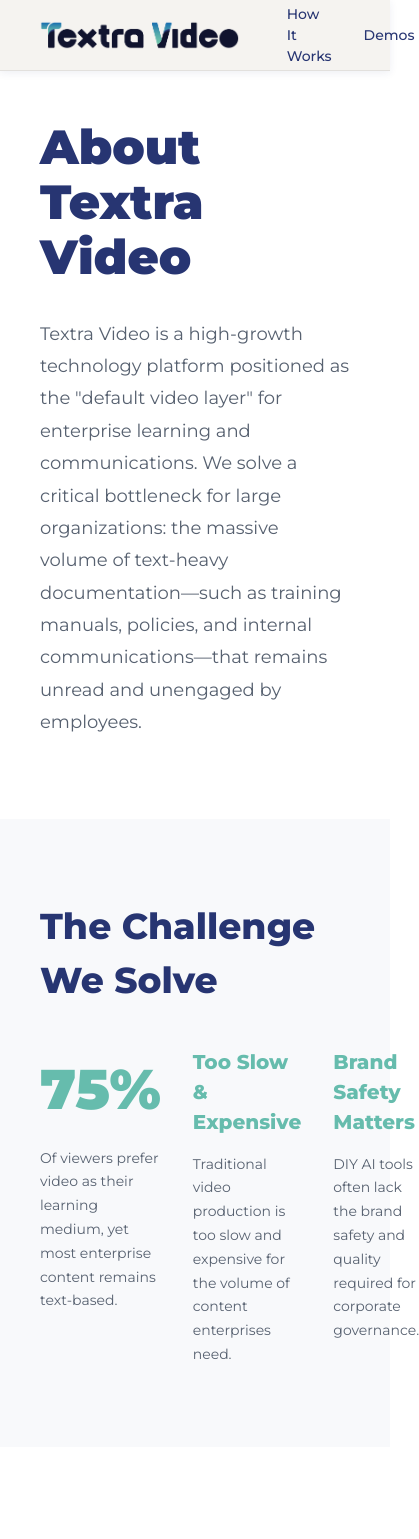
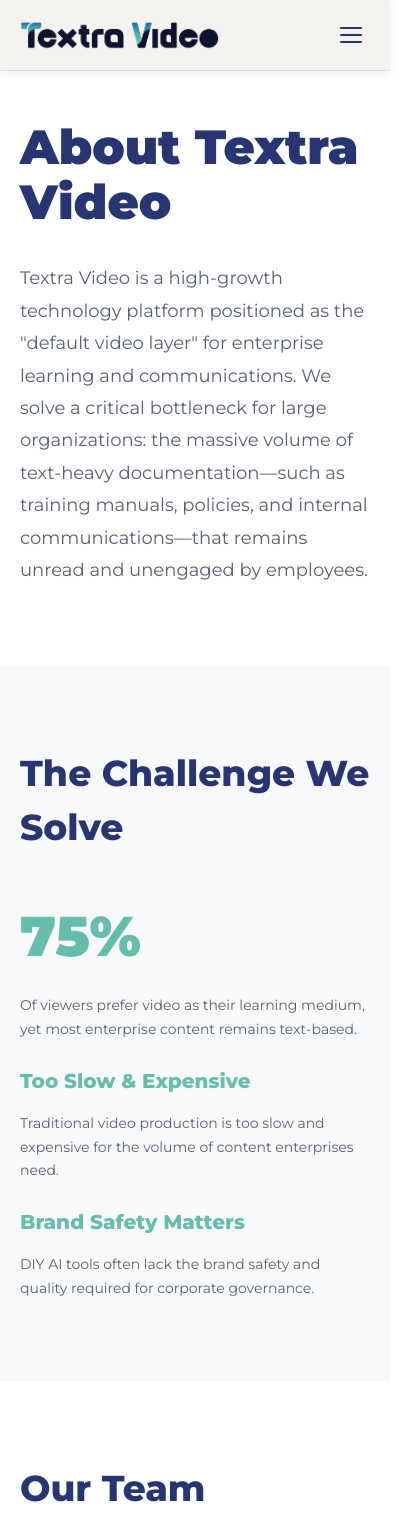
Before and after one commit to rajvalley-textra/textra-video, a Next.js app: page /about in a window 390 px wide. Shown: the top 1539 px of the page, 419 px wide, since content can reach past the window. Built offline with nearby package versions, Linux system fonts and the light colour scheme.

Commit message:
Fix mobile responsiveness: hamburger menu in NavBar, responsive grids for demos/team/about sections

```diff
--- a/app/about/page.tsx
+++ b/app/about/page.tsx
@@ -62,7 +62,7 @@
       <main>
       {/* Hero */}
       <section style={{ paddingTop: 120, paddingBottom: 80, background: '#fff' }}>
-        <div style={{ maxWidth: 1200, margin: '0 auto', padding: '0 40px' }}>
+        <div style={{ maxWidth: 1200, margin: '0 auto', padding: '0 40px' }} className="wrap-pad">
           <h1 style={{ fontSize: 48, fontWeight: 900, color: C.navy, lineHeight: 1.15, margin: '0 0 32px 0' }}>
             About Textra Video
           </h1>
@@ -77,9 +77,9 @@
 
       {/* Problem */}
       <section style={{ paddingTop: 80, paddingBottom: 80, background: '#f8f9fb' }}>
-        <div style={{ maxWidth: 1200, margin: '0 auto', padding: '0 40px' }}>
+        <div style={{ maxWidth: 1200, margin: '0 auto', padding: '0 40px' }} className="wrap-pad">
           <h2 style={{ fontSize: 36, fontWeight: 800, color: C.navy, margin: '0 0 40px 0' }}>The Challenge We Solve</h2>
-          <div style={{ display: 'grid', gridTemplateColumns: 'repeat(3, 1fr)', gap: 32 }}>
+          <div className="about-problem-grid" style={{ display: 'grid', gridTemplateColumns: 'repeat(3, 1fr)', gap: 32 }}>
             <div>
               <div style={{ fontSize: 56, fontWeight: 900, color: C.teal, marginBottom: 16 }}>75%</div>
               <p style={{ fontSize: 14, color: C.gray600, lineHeight: 1.7 }}>
@@ -104,9 +104,9 @@
 
       {/* Team */}
       <section id="team" style={{ paddingTop: 80, paddingBottom: 80, background: '#fff' }}>
-        <div style={{ maxWidth: 1200, margin: '0 auto', padding: '0 40px' }}>
+        <div style={{ maxWidth: 1200, margin: '0 auto', padding: '0 40px' }} className="wrap-pad">
           <h2 style={{ fontSize: 36, fontWeight: 800, color: C.navy, margin: '0 0 56px 0' }}>Our Team</h2>
-          <div style={{ display: 'grid', gridTemplateColumns: 'repeat(5, 1fr)', gap: 24 }}>
+          <div className="team-grid" style={{ display: 'grid', gridTemplateColumns: 'repeat(5, 1fr)', gap: 24 }}>
             {team.map((member) => (
               <div
                 key={member.name}
--- a/app/globals.css
+++ b/app/globals.css
@@ -49,6 +49,12 @@
   .cta-inner       { padding: 48px 32px !important; }
   .cta-title       { font-size: 34px !important; }
   .wrap-pad        { padding: 0 20px !important; }
+  .examples-grid       { grid-template-columns: repeat(2, 1fr) !important; }
+  .team-grid           { grid-template-columns: repeat(3, 1fr) !important; }
+  .about-problem-grid  { grid-template-columns: 1fr !important; gap: 24px !important; }
+  .nav-links           { display: none !important; }
+  .nav-cta             { display: none !important; }
+  .nav-burger          { display: flex !important; }
 }
 
 @media (max-width: 560px) {
@@ -56,4 +62,6 @@
   .stats-grid { grid-template-columns: 1fr !important; }
   .footer-cols { grid-template-columns: 1fr !important; }
   .role-tabs  { flex-direction: column !important; align-items: center !important; }
+  .examples-grid { grid-template-columns: 1fr !important; }
+  .team-grid     { grid-template-columns: repeat(2, 1fr) !important; }
 }
--- a/components/ExamplesSection.tsx
+++ b/components/ExamplesSection.tsx
@@ -33,8 +33,8 @@
   };
 
   return (
-    <section id="demos" style={{ background: '#fff', padding: '80px 40px' }}>
-      <div style={{ ...WRAP }}>
+    <section id="demos" style={{ background: '#fff', padding: '80px 0' }}>
+      <div style={{ ...WRAP }} className="wrap-pad">
         <div style={{ textAlign: 'center', marginBottom: 60 }}>
           <h2 style={{ fontSize: 42, fontWeight: 900, color: C.navy, lineHeight: 1.1, margin: '0 0 16px 0' }}>
             See It In Action
@@ -44,7 +44,7 @@
           </p>
         </div>
 
-        <div style={{ display: 'grid', gridTemplateColumns: 'repeat(3, 1fr)', gap: 24, marginTop: 40 }}>
+        <div className="examples-grid" style={{ display: 'grid', gridTemplateColumns: 'repeat(3, 1fr)', gap: 24, marginTop: 40 }}>
           {videos.map((video) => (
             <div key={video.id}>
               <div
--- a/components/NavBar.tsx
+++ b/components/NavBar.tsx
@@ -14,6 +14,7 @@
 
 export default function NavBar() {
   const [scrolled, setScrolled] = useState(false);
+  const [menuOpen, setMenuOpen] = useState(false);
 
   useEffect(() => {
     const fn = () => setScrolled(window.scrollY > 50);
@@ -30,19 +31,19 @@
       boxShadow: sh.sm,
       transition: 'all 280ms cubic-bezier(0,0,0.2,1)',
     }}>
-      <div style={{ ...WRAP, display: 'flex', alignItems: 'center', height: 70 }}>
+      <div style={{ ...WRAP, display: 'flex', alignItems: 'center', height: 70 }} className="wrap-pad">
         <a href="/" style={{ display: 'flex', alignItems: 'center', gap: 0, textDecoration: 'none', flexShrink: 0, height: 28 }}>
           <img src="/assets/logos/Textra video logo_1.png" alt="Textra Video" style={{ height: '100%', width: 'auto', objectFit: 'contain' }} />
         </a>
 
-        <div style={{ display: 'flex', alignItems: 'center', gap: 32, marginLeft: 48, flex: 1 }}>
+        <div className="nav-links" style={{ display: 'flex', alignItems: 'center', gap: 32, marginLeft: 48, flex: 1 }}>
           {links.map((l) => {
             const lc = C.navy;
             return (
               <a
                 key={l.label}
                 href={l.href}
-                style={{ fontSize: 14, fontWeight: 500, color: lc, textDecoration: 'none', transition: 'color 150ms' }}
+                style={{ fontSize: 14, fontWeight: 500, color: lc, textDecoration: 'none', transition: 'color 150ms', whiteSpace: 'nowrap' }}
                 onMouseEnter={(e) => { (e.target as HTMLAnchorElement).style.color = C.teal; }}
                 onMouseLeave={(e) => { (e.target as HTMLAnchorElement).style.color = lc; }}
               >
@@ -52,7 +53,7 @@
           })}
         </div>
 
-        <div style={{ display: 'flex', gap: 12, flexShrink: 0 }}>
+        <div className="nav-cta" style={{ display: 'flex', gap: 12, flexShrink: 0, marginLeft: 'auto' }}>
           <a
             href="https://invest.textra.video/"
             target="_blank"
@@ -74,7 +75,53 @@
             Book a Demo
           </a>
         </div>
+
+        <button
+          className="nav-burger"
+          onClick={() => setMenuOpen((v) => !v)}
+          aria-label="Toggle menu"
+          style={{ display: 'none', marginLeft: 'auto', background: 'none', border: 'none', cursor: 'pointer', flexDirection: 'column', gap: 5, padding: 8, flexShrink: 0 }}
+        >
+          <span style={{ width: 22, height: 2, background: C.navy, borderRadius: 2, transition: 'transform 200ms', transform: menuOpen ? 'translateY(7px) rotate(45deg)' : 'none' }} />
+          <span style={{ width: 22, height: 2, background: C.navy, borderRadius: 2, opacity: menuOpen ? 0 : 1, transition: 'opacity 200ms' }} />
+          <span style={{ width: 22, height: 2, background: C.navy, borderRadius: 2, transition: 'transform 200ms', transform: menuOpen ? 'translateY(-7px) rotate(-45deg)' : 'none' }} />
+        </button>
       </div>
+
+      {menuOpen && (
+        <div style={{ background: '#f5f3f0', borderTop: '1px solid rgba(0,0,0,0.08)', padding: '16px 20px 24px', display: 'flex', flexDirection: 'column', gap: 18 }}>
+          {links.map((l) => (
+            <a
+              key={l.label}
+              href={l.href}
+              onClick={() => setMenuOpen(false)}
+              style={{ fontSize: 15, fontWeight: 600, color: C.navy, textDecoration: 'none' }}
+            >
+              {l.label}
+            </a>
+          ))}
+          <div style={{ display: 'flex', flexDirection: 'column', gap: 10, marginTop: 8 }}>
+            <a
+              href="https://invest.textra.video/"
+              target="_blank"
+              rel="noopener noreferrer"
+              onClick={() => setMenuOpen(false)}
+              style={{ background: 'transparent', color: C.teal, borderRadius: 9999, padding: '12px 20px', fontSize: 14, fontWeight: 600, textDecoration: 'none', textAlign: 'center', border: `1.5px solid ${C.teal}` }}
+            >
+              Invest
+            </a>
+            <a
+              href="mailto:sales@textra.video?subject=Book a Demo - Website"
+              target="_blank"
+              rel="noopener noreferrer"
+              onClick={() => setMenuOpen(false)}
+              style={{ background: C.teal, color: '#fff', borderRadius: 9999, padding: '12px 24px', fontSize: 14, fontWeight: 600, textDecoration: 'none', textAlign: 'center' }}
+            >
+              Book a Demo
+            </a>
+          </div>
+        </div>
+      )}
     </nav>
   );
 }
```
